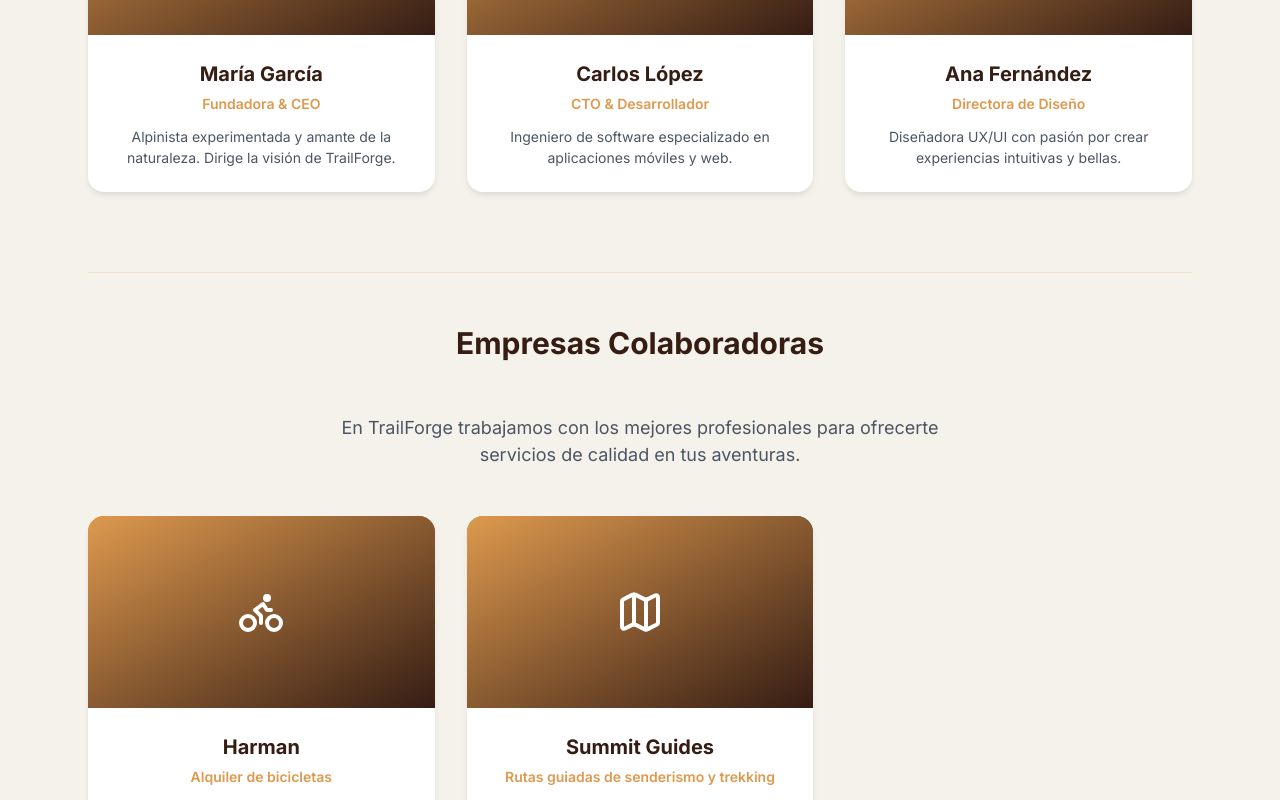
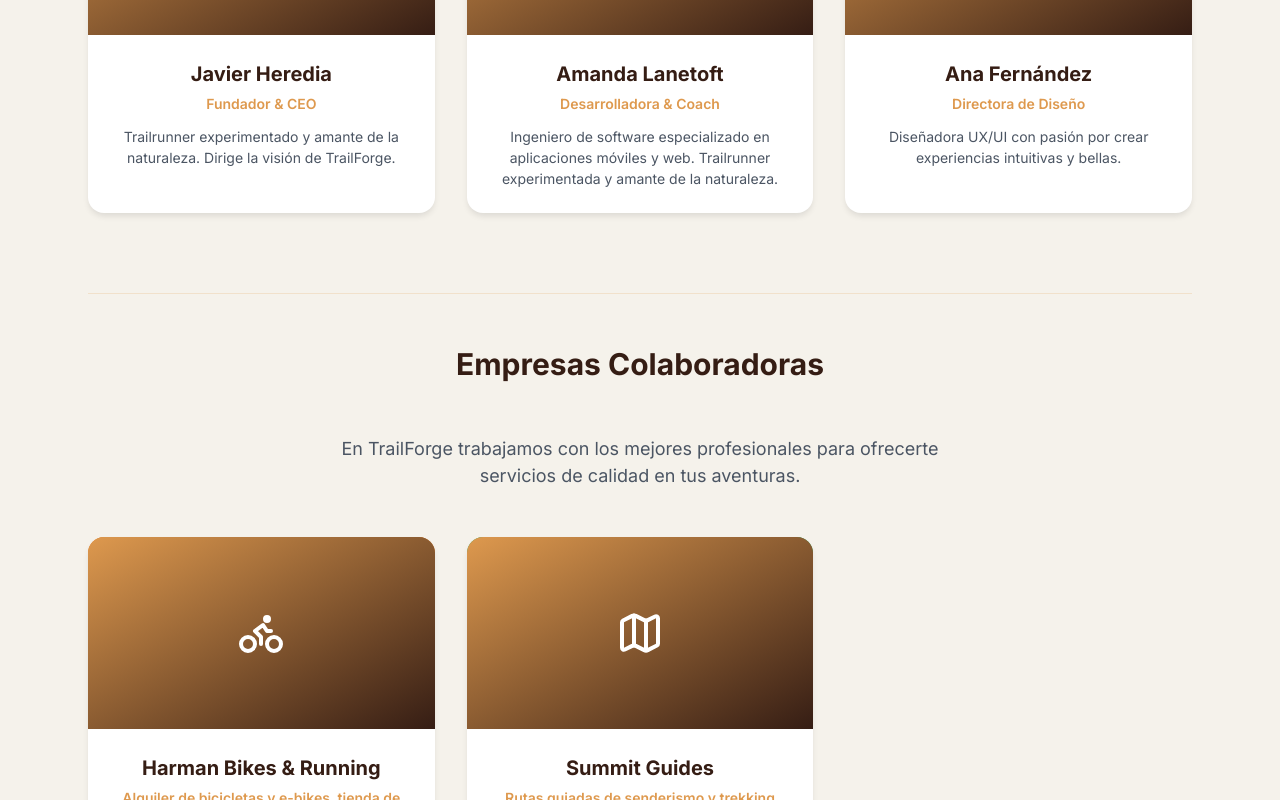
Before and after one commit to Javier513/trailforge, a React (Vite) app in the folder frontend/: page /about in a window 1280 px wide. Shown: the part 1780-2580 px from the top of the page. Built offline with nearby package versions, Linux system fonts and the light colour scheme.

Commit message:
mod tamaño imagenes

```diff
--- a/frontend/src/components/pages/About.jsx
+++ b/frontend/src/components/pages/About.jsx
@@ -93,10 +93,10 @@ export default function About() {
             <div className="about-team__card">
               <div className="image-placeholder"></div>
               <div className="content">
-                <h3>María García</h3>
-                <p className="role">{t('about.team.members.maria.role')}</p>
+                <h3>Javier Heredia</h3>
+                <p className="role">{t('about.team.members.Javier.role')}</p>
                 <p>
-                  {t('about.team.members.maria.desc')}
+                  {t('about.team.members.Javier.desc')}
                 </p>
               </div>
             </div>
@@ -104,10 +104,10 @@ export default function About() {
             <div className="about-team__card">
               <div className="image-placeholder"></div>
               <div className="content">
-                <h3>Carlos López</h3>
-                <p className="role">{t('about.team.members.carlos.role')}</p>
+                <h3>Amanda Lanetoft</h3>
+                <p className="role">{t('about.team.members.Amanda.role')}</p>
                 <p>
-                  {t('about.team.members.carlos.desc')}
+                  {t('about.team.members.Amanda.desc')}
                 </p>
               </div>
             </div>
@@ -140,7 +140,7 @@ export default function About() {
                 <Bike size={48} />
               </div>
               <div className="content">
-                <h3>Harman</h3>
+                <h3>Harman Bikes & Running</h3>
                 <p className="role">{t('about.partners.companies.harman.role')}</p>
                 <p>
                   {t('about.partners.companies.harman.desc')}
--- a/frontend/src/components/pages/Home.jsx
+++ b/frontend/src/components/pages/Home.jsx
@@ -112,7 +112,7 @@ export default function Home() {
                     <h3>{t('home.routes.lobo.title')}</h3>
                     <p>{t('home.routes.lobo.desc')}</p>
                   </div>
-                  <span className="difficulty difficulty--easy">{t('home.difficulty.easy')}</span>
+                  <span className="difficulty difficulty--hard">{t('home.difficulty.hard')}</span>
                 </div>
                 <button className="btn" onClick={() => window.open('https://es.wikiloc.com/rutas-carrera-por-montana/calamorro-puerto-de-las-ovejas-y-mirador-del-lobo-desde-benalmadena-191897164', '_blank', 'noopener,noreferrer')}>{t('home.viewDetails')}</button>
               </div>
@@ -142,7 +142,7 @@ export default function Home() {
                     <h3>{t('home.routes.chorreras.title')}</h3>
                     <p>{t('home.routes.chorreras.desc')}</p>
                   </div>
-                  <span className="difficulty difficulty--hard">{t('home.difficulty.hard')}</span>
+                  <span className="difficulty difficulty--moderate">{t('home.difficulty.moderate')}</span>
                 </div>
                 <button className="btn" onClick={() => window.open('https://es.wikiloc.com/rutas-carrera-por-montana/sierra-nevada-81064646', '_blank', 'noopener,noreferrer')}>{t('home.viewDetails')}</button>
               </div>
--- a/frontend/src/components/pages/Home.scss
+++ b/frontend/src/components/pages/Home.scss
@@ -165,7 +165,7 @@
 
     &__card {
       background-color: var(--surface-color);
-      border-radius: 1rem;
+      border-radius: 2rem;
       overflow: hidden;
       box-shadow: 0 10px 15px -3px var(--shadow-color);
       transition: box-shadow 0.3s ease;
@@ -175,7 +175,7 @@
       }
 
       .image {
-        height: 12rem;
+        height: 20rem; /* Tamaño imagen rutas*/
         background-size: cover;
         background-position: center;
       }
@@ -218,10 +218,16 @@
       }
 
       .btn {
-    background-color: #9FA65A;
-    border-color: #B5C134;
-    color: #fff;
-}
+        background-color: #9FA65A;
+        border-color: #B5C134;
+        color: #fff;
+      }
+
+      .btn:hover {
+        background-color: #31db1a;
+        border-color: #B5C134;
+        color: rgb(209, 11, 11);
+      }
 
     }
   }
--- a/frontend/src/locales/es/translation.json
+++ b/frontend/src/locales/es/translation.json
@@ -90,13 +90,13 @@
       "title": "Nuestro Equipo",
       "intro": "Somos un equipo diverso de desarrolladores, diseñadores y apasionados por la naturaleza. Cada uno de nosotros aporta su experiencia en deportes al aire libre para crear la mejor plataforma de rutas del país.",
       "members": {
-        "maria": {
-          "role": "Fundadora & CEO",
-          "desc": "Alpinista experimentada y amante de la naturaleza. Dirige la visión de TrailForge."
+        "Javier": {
+          "role": "Fundador & CEO",
+          "desc": "Trailrunner experimentado y amante de la naturaleza. Dirige la visión de TrailForge."
         },
-        "carlos": {
-          "role": "CTO & Desarrollador",
-          "desc": "Ingeniero de software especializado en aplicaciones móviles y web."
+        "Amanda": {
+          "role": "Desarrolladora & Coach",
+          "desc": "Ingeniero de software especializado en aplicaciones móviles y web. Trailrunner experimentada y amante de la naturaleza."
         },
         "ana": {
           "role": "Directora de Diseño",
@@ -109,8 +109,8 @@
       "intro": "En TrailForge trabajamos con los mejores profesionales para ofrecerte servicios de calidad en tus aventuras.",
       "companies": {
         "harman": {
-          "role": "Alquiler de bicicletas",
-          "desc": "Especialistas en MTB y ciclismo de ruta. Ofrecen alquiler y mantenimiento de primera calidad."
+          "role": "Alquiler de bicicletas y e-bikes, tienda de nutrición & running, y especialistas en vías ferratas",
+          "desc": "Grandes expertos en MTB y ciclismo de ruta. Ofrecen alquiler y mantenimiento de primera calidad."
         },
         "summit": {
           "role": "Rutas guiadas de senderismo y trekking",
```
